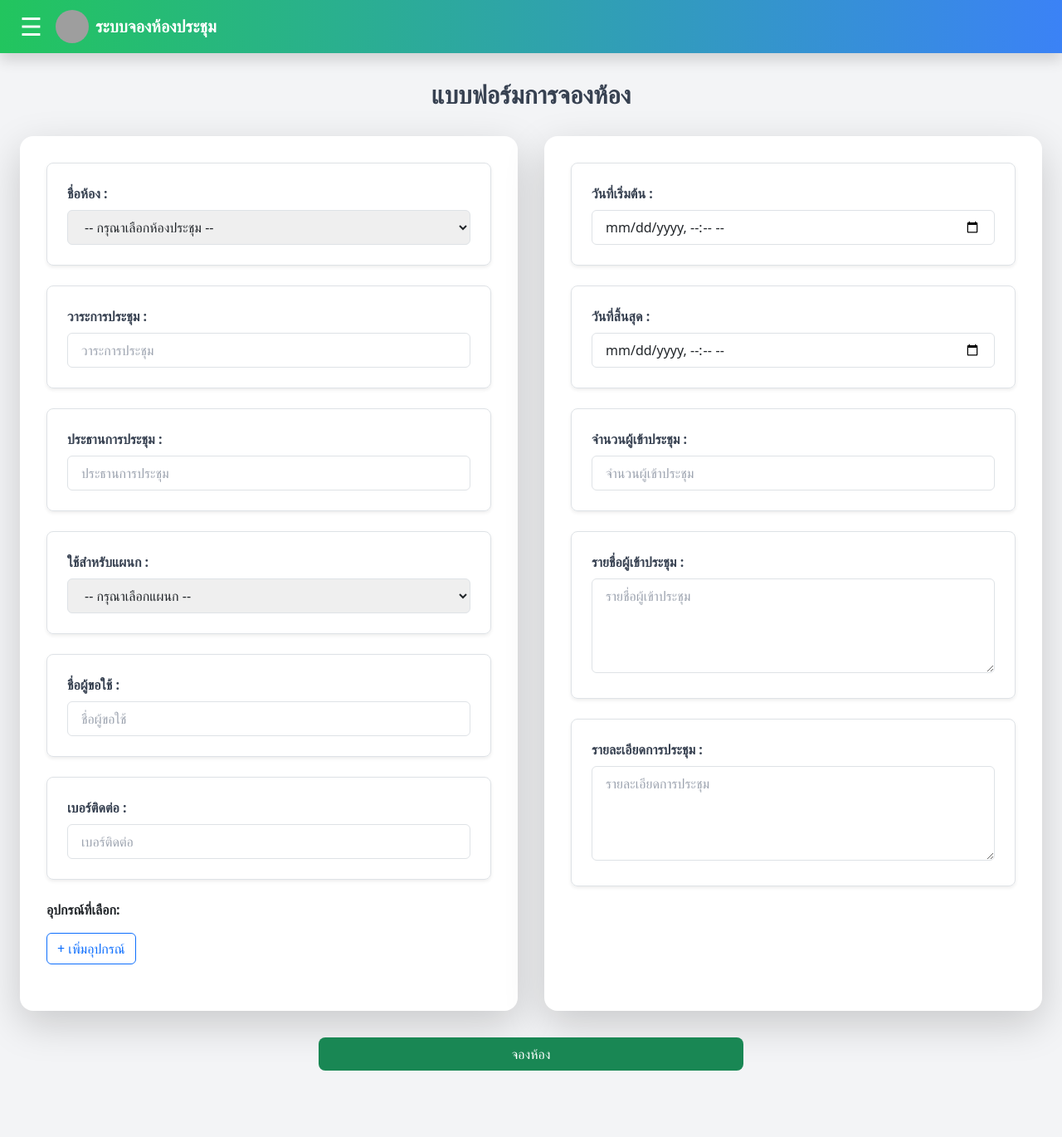
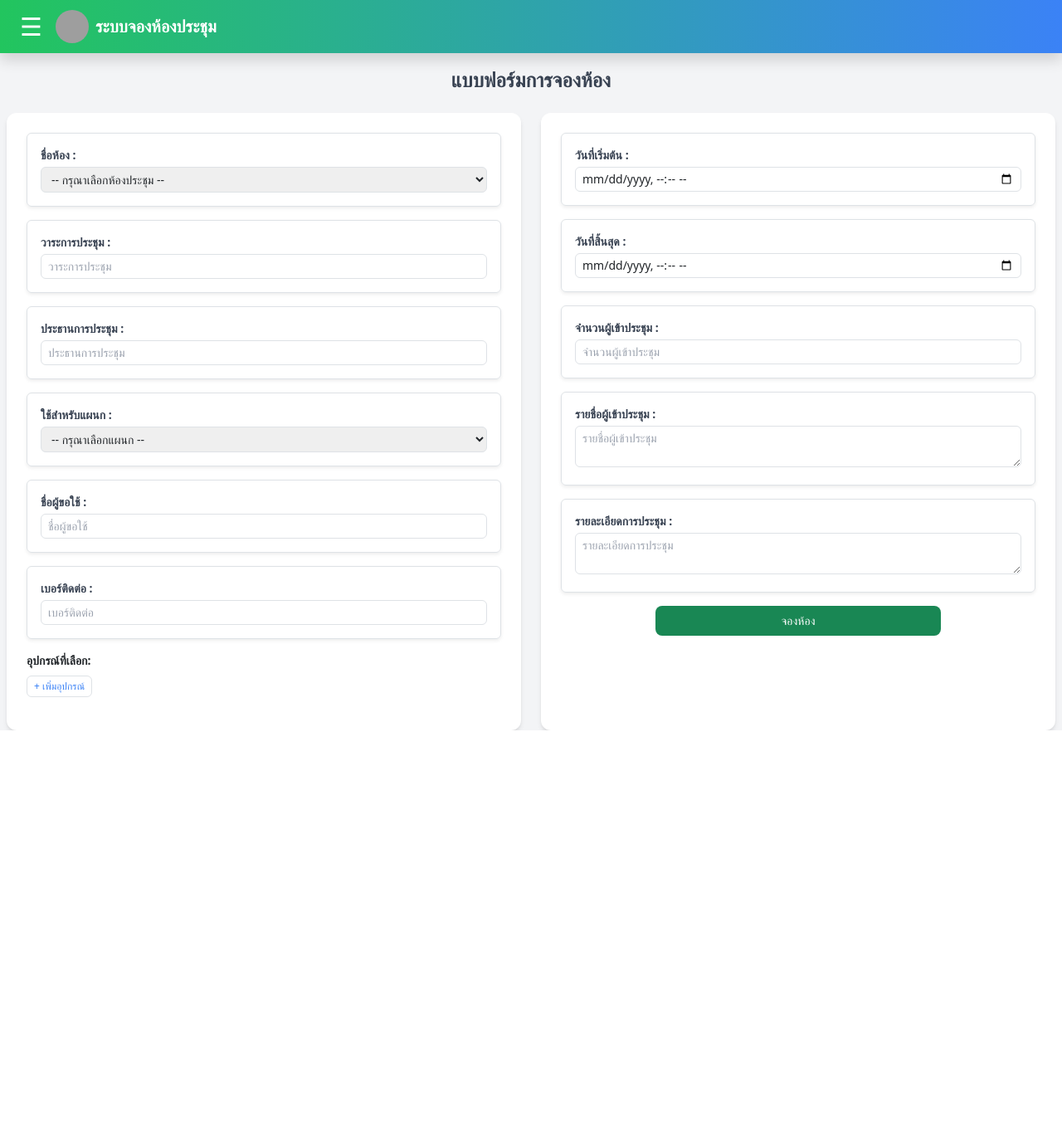
Before and after one commit to fluke140644/smart-meeting-room, a Django app: page /book-room/ in a window 1280 px wide. Shown: the whole page at 83% size. After the commit the page ends 880 px from the top, so only its background shows below. Run offline with Django 5.2, Linux system fonts and the light colour scheme; a user stored in the database is signed in; some libraries are stand-ins or nearby versions; grey boxes are pictures that could not be loaded.

Commit message:
fix book-room

```diff
--- a/Myproject/settings.py
+++ b/Myproject/settings.py
@@ -27,7 +27,7 @@ SECRET_KEY = 'django-insecure-xug1i+ovuju*$6lxxtqubf6r07k_ff!i6b9zsk%qyx+p_fs5+a
 DEBUG = False
 ALLOWED_HOSTS = ['smart-meeting-room.onrender.com']
 # smart-meeting-room.onrender.com
-
+# localhost', '127.0.0.1', '172.30.10.169', 'https://04dd-49-228-178-104.ngrok-free.app
 # Application definition
 
 INSTALLED_APPS = [
--- a/myapp/templates/book_room.html
+++ b/myapp/templates/book_room.html
@@ -102,18 +102,18 @@
 
     <!-- Main Content -->
     <!-- ฟอร์มขอจองห้อง -->
-    <main class="min-h-screen px-4 pt-24 sm:px-6 lg:px-10">
-        <h2 class="text-2xl sm:text-3xl font-bold text-center text-gray-700 mb-8">แบบฟอร์มการจองห้อง</h2>
+    <main class="min-h-screen px-2 pt-20 sm:px-4 lg:px-6 text-sm">
+        <h2 class="text-xl sm:text-2xl font-bold text-center text-gray-700 mb-4">แบบฟอร์มการจองห้อง</h2>
 
-        <form id="bookingForm" method="post" class="flex flex-col gap-6 lg:flex-row lg:gap-8">
+        <form id="bookingForm" method="post" class="flex flex-col gap-4 lg:flex-row lg:gap-4">
             {% csrf_token %}
 
             <!-- ฟอร์มด้านซ้าย -->
-            <div class="bg-white p-6 sm:p-8 rounded-2xl shadow-lg w-full lg:w-1/2">
-                <div class="mb-4 border border-gray-300 rounded-lg p-4 shadow-sm">
-                    <label for="room_name" class="block text-gray-700 font-semibold mb-2">ชื่อห้อง :</label>
+            <div class="bg-white p-4 sm:p-5 rounded-xl shadow-md w-full lg:w-1/2">
+                <div class="mb-3 border border-gray-300 rounded-md p-3 shadow-sm">
+                    <label for="room_name" class="block text-gray-700 font-semibold mb-1">ชื่อห้อง :</label>
                     <select id="room_name" name="room_name"
-                        class="w-full border border-gray-300 rounded px-3 py-2 focus:outline-none focus:ring-2 focus:ring-blue-400"
+                        class="w-full border border-gray-300 rounded px-2 py-1 focus:outline-none focus:ring-1 focus:ring-blue-400"
                         required>
                         <option value="">-- กรุณาเลือกห้องประชุม --</option>
                         <option value="ห้องประชุมเพรชสมเด็จ">ห้องประชุมเพรชสมเด็จ</option>
@@ -123,121 +123,115 @@
                     </select>
                 </div>
 
-                <div class="mb-4 border border-gray-300 rounded-lg p-4 shadow-sm">
-                    <label for="topic" class="block text-gray-700 font-semibold mb-2">วาระการประชุม :</label>
+                <div class="mb-3 border border-gray-300 rounded-md p-3 shadow-sm">
+                    <label for="topic" class="block text-gray-700 font-semibold mb-1">วาระการประชุม :</label>
                     <input type="text" id="topic" name="topic"
-                        class="w-full border border-gray-300 rounded px-3 py-2 focus:outline-none focus:ring-2 focus:ring-blue-400"
+                        class="w-full border border-gray-300 rounded px-2 py-1 focus:outline-none focus:ring-1 focus:ring-blue-400"
                         required placeholder="วาระการประชุม">
                 </div>
 
-                <div class="mb-4 border border-gray-300 rounded-lg p-4 shadow-sm">
-                    <label for="h_pr" class="block text-gray-700 font-semibold mb-2">ประธานการประชุม :</label>
+                <div class="mb-3 border border-gray-300 rounded-md p-3 shadow-sm">
+                    <label for="h_pr" class="block text-gray-700 font-semibold mb-1">ประธานการประชุม :</label>
                     <input type="text" id="h_pr" name="h_pr"
-                        class="w-full border border-gray-300 rounded px-3 py-2 focus:outline-none focus:ring-2 focus:ring-blue-400"
+                        class="w-full border border-gray-300 rounded px-2 py-1 focus:outline-none focus:ring-1 focus:ring-blue-400"
                         required placeholder="ประธานการประชุม">
                 </div>
 
-                <div class="mb-4 border border-gray-300 rounded-lg p-4 shadow-sm">
-                    <label for="dpm_sd" class="block text-gray-700 font-semibold mb-2">ใช้สำหรับแผนก :</label>
+                <div class="mb-3 border border-gray-300 rounded-md p-3 shadow-sm">
+                    <label for="dpm_sd" class="block text-gray-700 font-semibold mb-1">ใช้สำหรับแผนก :</label>
                     <select id="dpm_sd" name="dpm_sd"
-                        class="w-full border border-gray-300 rounded px-3 py-2 focus:outline-none focus:ring-2 focus:ring-blue-400"
+                        class="w-full border border-gray-300 rounded px-2 py-1 focus:outline-none focus:ring-1 focus:ring-blue-400"
                         required>
                         <option value="">-- กรุณาเลือกแผนก --</option>
                         <option value="เทคโนโลยีสารสนเทศ (IT)">เทคโนโลยีสารสนเทศ (IT)</option>
                         <option value="อุบัติเหตุ-ฉุกเฉิน (ER)">อุบัติเหตุ-ฉุกเฉิน (ER)</option>
                         <option value="ห้องบัตร">ห้องบัตร</option>
-                        <option value="ห้องรังสี">ห้องรังสี</option>
-                        <option value="ห้องคลอด">ห้องคลอด</option>
-                        <option value="ห้องผ่าตัด">ห้องผ่าตัด</option>
-                        <option value="ห้องคุณภาพเเละแผนงาน">ห้องคุณภาพเเละแผนงาน</option>
-                        <option value="งานจิตเวช">งานจิตเวช</option>
-                        <option value="บริหารทั่วไป">บริหารทั่วไป</option>
-                        <option value="พัสดุ">พัสดุ</option>
-                        <option value="เวชระเบียน">เวชระเบียน</option>
-                        <option value="คลินิกโรคเรื้อรัง">คลินิกโรคเรื้อรัง</option>
-                        <option value="คลินิกโรคทางเดินหายใจ">คลินิกโรคทางเดินหายใจ</option>
-                        <option value="แผนไทย">แผนไทย</option>
-                        <option value="ปฐมภูมิ">ปฐมภูมิ</option>
+                        <!-- ย่อรายการให้สั้นลง หรือจัดให้อยู่หลายบรรทัด -->
                     </select>
                 </div>
 
-                <div class="mb-4 border border-gray-300 rounded-lg p-4 shadow-sm">
-                    <label for="n_req" class="block text-gray-700 font-semibold mb-2">ชื่อผู้ขอใช้ :</label>
+                <div class="mb-3 border border-gray-300 rounded-md p-3 shadow-sm">
+                    <label for="n_req" class="block text-gray-700 font-semibold mb-1">ชื่อผู้ขอใช้ :</label>
                     <input type="text" id="n_req" name="n_req"
-                        class="w-full border border-gray-300 rounded px-3 py-2 focus:outline-none focus:ring-2 focus:ring-blue-400"
+                        class="w-full border border-gray-300 rounded px-2 py-1 focus:outline-none focus:ring-1 focus:ring-blue-400"
                         required placeholder="ชื่อผู้ขอใช้">
                 </div>
 
-                <div class="mb-4 border border-gray-300 rounded-lg p-4 shadow-sm">
-                    <label for="n_ph" class="block text-gray-700 font-semibold mb-2">เบอร์ติดต่อ :</label>
+                <div class="mb-3 border border-gray-300 rounded-md p-3 shadow-sm">
+                    <label for="n_ph" class="block text-gray-700 font-semibold mb-1">เบอร์ติดต่อ :</label>
                     <input type="text" id="n_ph" name="n_ph"
-                        class="w-full border border-gray-300 rounded px-3 py-2 focus:outline-none focus:ring-2 focus:ring-blue-400"
+                        class="w-full border border-gray-300 rounded px-2 py-1 focus:outline-none focus:ring-1 focus:ring-blue-400"
                         required placeholder="เบอร์ติดต่อ">
                 </div>
 
-                <!-- อุปกรณ์ -->
-                <div class="mb-4">
-                    <label class="form-label font-semibold">อุปกรณ์ที่เลือก:</label>
-                    <ul id="equipment_list_display" class="list-group mb-2">
-                        <!-- รายการที่เลือกจะแสดงตรงนี้ -->
+                <div class="mb-3">
+                    <label class="font-semibold">อุปกรณ์ที่เลือก:</label>
+                    <ul id="equipment_list_display" class="mb-2 list-disc ml-5 text-gray-600 text-xs">
+                        <!-- รายการจะแสดงที่นี่ -->
                     </ul>
                     <input type="hidden" name="equipment_list" id="equipment_list">
-                    <button type="button" class="btn btn-outline-primary" data-bs-toggle="modal"
-                        data-bs-target="#equipmentModal">
+                    <button type="button"
+                        class="text-xs px-2 py-1 border border-blue-400 text-blue-500 rounded hover:bg-blue-100"
+                        data-bs-toggle="modal" data-bs-target="#equipmentModal">
                         + เพิ่มอุปกรณ์
                     </button>
                 </div>
             </div>
 
             <!-- ฟอร์มด้านขวา -->
-            <div class="bg-white p-6 sm:p-8 rounded-2xl shadow-lg w-full lg:w-1/2">
-                <div class="mb-4 border border-gray-300 rounded-lg p-4 shadow-sm">
-                    <label for="start_datetime" class="block text-gray-700 font-semibold mb-2">วันที่เริ่มต้น :</label>
+            <div class="bg-white p-4 sm:p-5 rounded-xl shadow-md w-full lg:w-1/2">
+                <div class="mb-3 border border-gray-300 rounded-md p-3 shadow-sm">
+                    <label for="start_datetime" class="block text-gray-700 font-semibold mb-1">วันที่เริ่มต้น :</label>
                     <input type="datetime-local" id="start_datetime" name="start_datetime"
-                        class="w-full border border-gray-300 rounded px-3 py-2 focus:outline-none focus:ring-2 focus:ring-blue-400"
+                        class="w-full border border-gray-300 rounded px-2 py-1 focus:outline-none focus:ring-1 focus:ring-blue-400"
                         required>
                 </div>
 
-                <div id="conflict-message" style="color: red; display: none;">
+                <div id="conflict-message" class="text-xs text-red-600 mb-2 hidden">
                     ห้องนี้มีการจองแล้วในช่วงเวลาที่คุณเลือก
                 </div>
 
-                <div class="mb-4 border border-gray-300 rounded-lg p-4 shadow-sm">
-                    <label for="end_datetime" class="block text-gray-700 font-semibold mb-2">วันที่สิ้นสุด :</label>
+                <div class="mb-3 border border-gray-300 rounded-md p-3 shadow-sm">
+                    <label for="end_datetime" class="block text-gray-700 font-semibold mb-1">วันที่สิ้นสุด :</label>
                     <input type="datetime-local" id="end_datetime" name="end_datetime"
-                        class="w-full border border-gray-300 rounded px-3 py-2 focus:outline-none focus:ring-2 focus:ring-blue-400"
+                        class="w-full border border-gray-300 rounded px-2 py-1 focus:outline-none focus:ring-1 focus:ring-blue-400"
                         required>
                 </div>
 
-                <div class="mb-4 border border-gray-300 rounded-lg p-4 shadow-sm">
-                    <label for="n_count" class="block text-gray-700 font-semibold mb-2">จำนวนผู้เข้าประชุม :</label>
+                <div class="mb-3 border border-gray-300 rounded-md p-3 shadow-sm">
+                    <label for="n_count" class="block text-gray-700 font-semibold mb-1">จำนวนผู้เข้าประชุม :</label>
                     <input type="number" id="n_count" name="n_count"
-                        class="w-full border border-gray-300 rounded px-3 py-2 focus:outline-none focus:ring-2 focus:ring-blue-400"
+                        class="w-full border border-gray-300 rounded px-2 py-1 focus:outline-none focus:ring-1 focus:ring-blue-400"
                         required placeholder="จำนวนผู้เข้าประชุม">
                 </div>
 
-                <div class="mb-4 border border-gray-300 rounded-lg p-4 shadow-sm">
-                    <label for="n_list" class="block text-gray-700 font-semibold mb-2">รายชื่อผู้เข้าประชุม :</label>
-                    <textarea id="n_list" name="n_list" rows="4"
-                        class="w-full border border-gray-300 rounded px-3 py-2 focus:outline-none focus:ring-2 focus:ring-blue-400"
+                <div class="mb-3 border border-gray-300 rounded-md p-3 shadow-sm">
+                    <label for="n_list" class="block text-gray-700 font-semibold mb-1">รายชื่อผู้เข้าประชุม :</label>
+                    <textarea id="n_list" name="n_list" rows="2"
+                        class="w-full border border-gray-300 rounded px-2 py-1 focus:outline-none focus:ring-1 focus:ring-blue-400"
                         placeholder="รายชื่อผู้เข้าประชุม"></textarea>
                 </div>
 
-                <div class="mb-4 border border-gray-300 rounded-lg p-4 shadow-sm">
-                    <label for="description" class="block text-gray-700 font-semibold mb-2">รายละเอียดการประชุม
+                <div class="mb-3 border border-gray-300 rounded-md p-3 shadow-sm">
+                    <label for="description" class="block text-gray-700 font-semibold mb-1">รายละเอียดการประชุม
                         :</label>
-                    <textarea id="description" name="description" rows="4"
-                        class="w-full border border-gray-300 rounded px-3 py-2 focus:outline-none focus:ring-2 focus:ring-blue-400"
+                    <textarea id="description" name="description" rows="2"
+                        class="w-full border border-gray-300 rounded px-2 py-1 focus:outline-none focus:ring-1 focus:ring-blue-400"
                         placeholder="รายละเอียดการประชุม"></textarea>
                 </div>
+                <div class="flex justify-center items-center w-full mt-2 mb-6">
+                    <button type="button" onclick="document.getElementById('bookingForm').submit();"
+                        class="w-3/5 bg-success text-white py-2 rounded-lg hover:opacity-90">
+                        จองห้อง
+                    </button>
+                </div>
+            </div>
+        </form>
+    </main>
 
 
-            </div>
-        </form>
-
     <!-- Modal -->
-        <div class="modal fade" id="equipmentModal" tabindex="-1" aria-labelledby="equipmentModalLabel"
-            aria-hidden="true">
+    <div class="modal fade" id="equipmentModal" tabindex="-1" aria-labelledby="equipmentModalLabel" aria-hidden="true">
         <div class="modal-dialog modal-xl">
             <div class="modal-content">
                 <div class="modal-header bg-primary text-white">
@@ -268,8 +262,8 @@
                                     <td>*</td>
                                     <td>-</td>
                                     <td>รูปแบบมาตรฐาน</td>
-                                        <td><input type="number" class="form-control form-control-sm quantity-input"
-                                                min="1" value="1"></td>
+                                    <td><input type="number" class="form-control form-control-sm quantity-input" min="1"
+                                            value="1"></td>
                                 </tr>
                                 <tr>
                                     <td><input type="checkbox" class="form-check-input equipment-checkbox"
@@ -278,8 +272,8 @@
                                     <td>*</td>
                                     <td>-</td>
                                     <td>เหมาะสำหรับ ฟังบรรยาย</td>
-                                        <td><input type="number" class="form-control form-control-sm quantity-input"
-                                                min="1" value="1"></td>
+                                    <td><input type="number" class="form-control form-control-sm quantity-input" min="1"
+                                            value="1"></td>
                                 </tr>
                                 <tr>
                                     <td><input type="checkbox" class="form-check-input equipment-checkbox"
@@ -288,8 +282,8 @@
                                     <td>*</td>
                                     <td>-</td>
                                     <td>เหมาะสำหรับ ประชุม/จดบันทึก/ชม วีดีทัศน์</td>
-                                        <td><input type="number" class="form-control form-control-sm quantity-input"
-                                                min="1" value="1"></td>
+                                    <td><input type="number" class="form-control form-control-sm quantity-input" min="1"
+                                            value="1"></td>
                                 </tr>
                                 <tr>
                                     <td><input type="checkbox" class="form-check-input equipment-checkbox"
@@ -298,8 +292,8 @@
                                     <td>*</td>
                                     <td>-</td>
                                     <td>รูปแบบพื้นที่โล่ง เหมาะสำหรับทำกิจกรรมกลุ่ม</td>
-                                        <td><input type="number" class="form-control form-control-sm quantity-input"
-                                                min="1" value="1"></td>
+                                    <td><input type="number" class="form-control form-control-sm quantity-input" min="1"
+                                            value="1"></td>
                                 </tr>
                                 <tr>
                                     <td><input type="checkbox" class="form-check-input equipment-checkbox"
@@ -308,8 +302,8 @@
                                     <td>*</td>
                                     <td>-</td>
                                     <td>ติดตั้งที่ห้องประชุม ไม่สามารถเคลื่อนย้ายได้</td>
-                                        <td><input type="number" class="form-control form-control-sm quantity-input"
-                                                min="1" value="1"></td>
+                                    <td><input type="number" class="form-control form-control-sm quantity-input" min="1"
+                                            value="1"></td>
                                 </tr>
                                 <tr>
                                     <td><input type="checkbox" class="form-check-input equipment-checkbox"
@@ -318,8 +312,8 @@
                                     <td>*</td>
                                     <td>-</td>
                                     <td>เหมาะสำหรับการเคลื่อนย้าย ออกหน่วย</td>
-                                        <td><input type="number" class="form-control form-control-sm quantity-input"
-                                                min="1" value="1"></td>
+                                    <td><input type="number" class="form-control form-control-sm quantity-input" min="1"
+                                            value="1"></td>
                                 </tr>
                                 <tr>
                                     <td><input type="checkbox" class="form-check-input equipment-checkbox"
@@ -328,8 +322,8 @@
                                     <td>*</td>
                                     <td>-</td>
                                     <td>เหมาะสำหรับงานนำเสนอ งานผ่านเอกสาร การเขียนเส้น สี</td>
-                                        <td><input type="number" class="form-control form-control-sm quantity-input"
-                                                min="1" value="1"></td>
+                                    <td><input type="number" class="form-control form-control-sm quantity-input" min="1"
+                                            value="1"></td>
                                 </tr>
                                 <tr>
                                     <td><input type="checkbox" class="form-check-input equipment-checkbox"
@@ -338,8 +332,8 @@
                                     <td>*</td>
                                     <td>-</td>
                                     <td>ใช้สำหรับงานนำเสนอ สามารถพกพา ออกหน่วยบริการ ประชุม</td>
-                                        <td><input type="number" class="form-control form-control-sm quantity-input"
-                                                min="1" value="1"></td>
+                                    <td><input type="number" class="form-control form-control-sm quantity-input" min="1"
+                                            value="1"></td>
                                 </tr>
                                 <tr>
                                     <td><input type="checkbox" class="form-check-input equipment-checkbox"
@@ -348,8 +342,8 @@
                                     <td>*</td>
                                     <td>-</td>
                                     <td>ติดตั้งที่เพดาน ไม่สามารถเคลื่อนย้ายได้</td>
-                                        <td><input type="number" class="form-control form-control-sm quantity-input"
-                                                min="1" value="1"></td>
+                                    <td><input type="number" class="form-control form-control-sm quantity-input" min="1"
+                                            value="1"></td>
                                 </tr>
                                 <tr>
                                     <td><input type="checkbox" class="form-check-input equipment-checkbox"
@@ -358,8 +352,8 @@
                                     <td>*</td>
                                     <td>-</td>
                                     <td>สำหรับพกพา เคลื่อนย้ายได้</td>
-                                        <td><input type="number" class="form-control form-control-sm quantity-input"
-                                                min="1" value="1"></td>
+                                    <td><input type="number" class="form-control form-control-sm quantity-input" min="1"
+                                            value="1"></td>
                                 </tr>
                             </tbody>
                         </table>
@@ -373,15 +367,16 @@
             </div>
         </div>
     </div>
+
     </main>
 
     <!-- ปุ่ม submit กลางล่างของทั้งสอง column -->
-    <div class="flex justify-center items-center w-full mt-8 mb-20">
+    <!-- <div class="flex justify-center items-center w-full mt-2 mb-6">
         <button type="button" onclick="document.getElementById('bookingForm').submit();"
             class="w-2/5 bg-success text-white py-2 rounded-lg hover:opacity-90">
             จองห้อง
         </button>
-    </div>
+    </div> -->
 
 
     {% if conflict %}
```
Also changed, not shown: db.sqlite3. Lines whose indentation alone changed are shown as unchanged.
